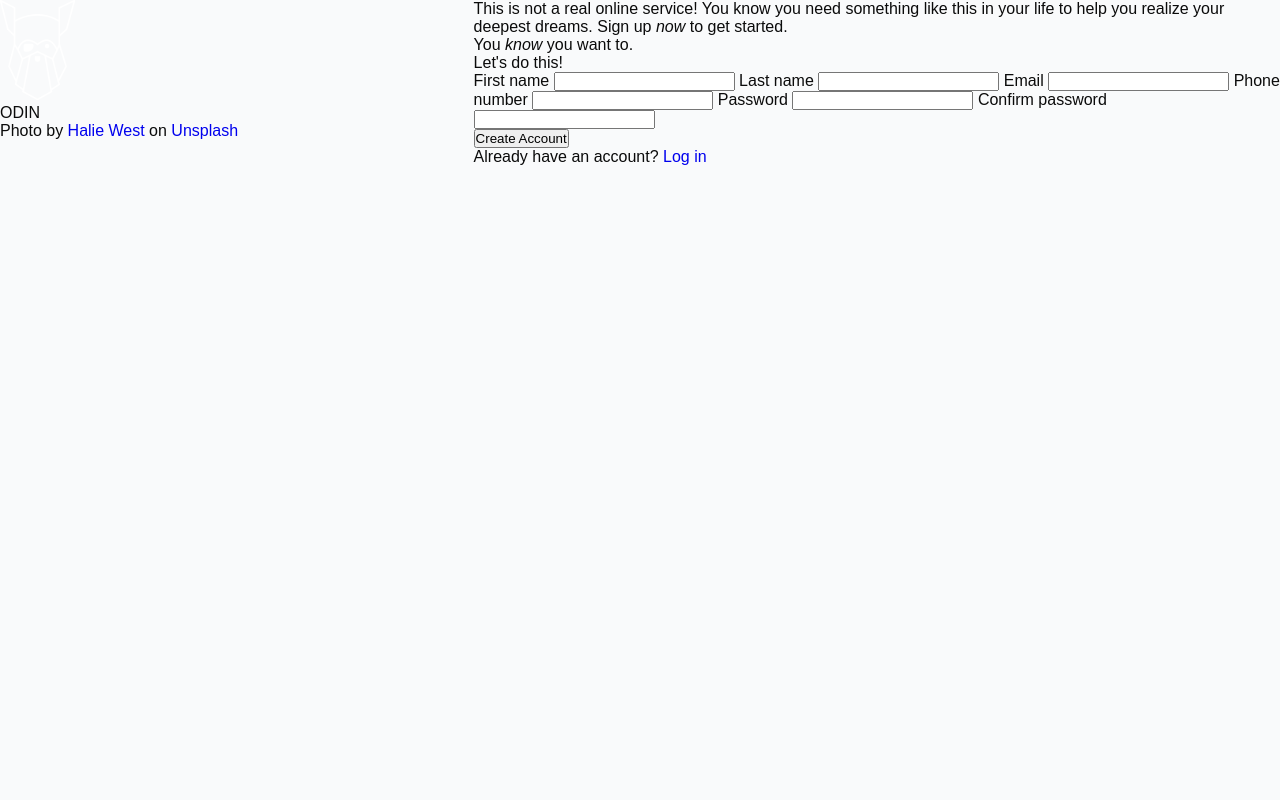
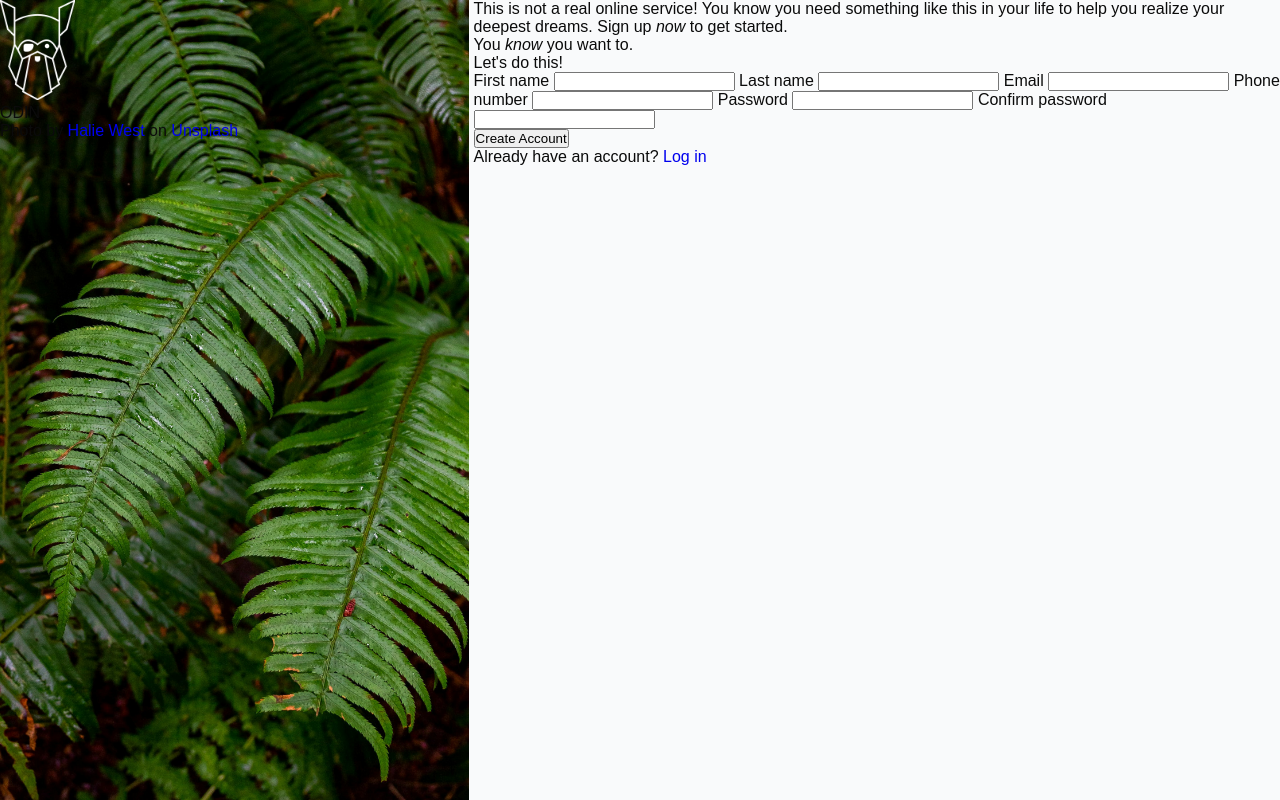
Before and after one commit to simeonrediger/odin-sign-up-form, a plain HTML site: page index.html in a window 1280 px wide. Drawn offline with Linux system fonts and the light colour scheme.

Commit message:
Add header background image

```diff
--- a/style.css
+++ b/style.css
@@ -41,4 +41,9 @@ body {
 
 header {
   min-width: 37vw;
+
+  background-image: url('images/fern.jpg');
+  background-repeat: no-repeat;
+  background-size: cover;
+  background-position: -65px;
 }
```
